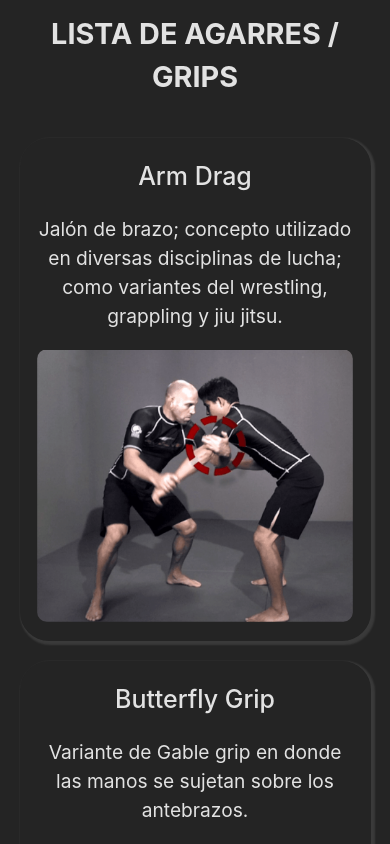
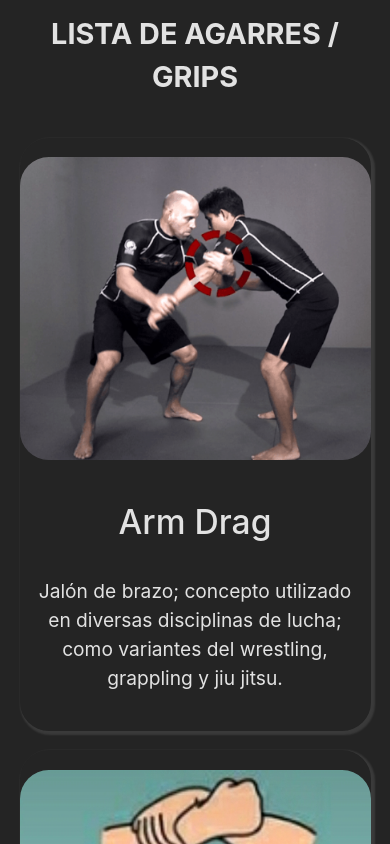
Before and after one commit to jjmillar/glosario-ed, a React (Vite) app: page / in a window 390 px wide. Shown: the part 6560-7404 px from the top of the page. Built offline with nearby package versions, Linux system fonts and the light colour scheme.

Commit message:
style: add card layout to layout1

```diff
--- a/src/App.jsx
+++ b/src/App.jsx
@@ -24,11 +24,11 @@ function App () {
                 {item.layout.map((layout) => {
                   return (
                     <div key={layout.name} id={layout.name} className='layout card'>
+                      {layout.img && (<img src={layout.img} alt={layout.name} className='layout-img' />)}
                       <div className='layout-content'>
                         <div className='subtitle'>{layout.name}</div>
                         <div className='layout-content'>{layout.content}</div>
                       </div>
-                      {layout.img && (<img src={layout.img} alt={layout.name} className='layout-img' />)}
                     </div>
                   )
                 })}
--- a/src/App.scss
+++ b/src/App.scss
@@ -74,15 +74,11 @@
 .layout {
   break-inside: avoid;
   margin-bottom: var(--gap);
-
-  display: flex;
-  align-items: center;
-  justify-content: center;
 }
 
 .layout > img {
-  width: 50%;
-  padding: 1rem;
+  width: 100%;
+  margin-top: 1rem;
   object-fit: contain;
   border-radius: $borderRadius;
 }
@@ -105,7 +101,7 @@
 }
 
 .layout-content, .layout2-content {
-  padding: 0.5rem;
+  padding: 0.5rem 0.5rem 1rem 0.5rem;
   text-align: center;
 }
 
@@ -148,21 +144,8 @@
     columns: 90svw;
   }
 
-  .layout {
-    display: flex;
-    flex-direction: column;
-  }
-
-  .layout > img {
-    width: 90%;
-  }
-
   .layout .subtitle {
-    font-size: 1.3rem;
-  }
-
-  .layout-content {
-    padding: 0 0.5rem 0 0.5rem;
+    font-size: 1.75rem;
   }
 
   .image {
@@ -173,7 +156,6 @@
   .button-wrapper {
     bottom: 10px;
     right: 10px;
-
   }
 
 }
```
